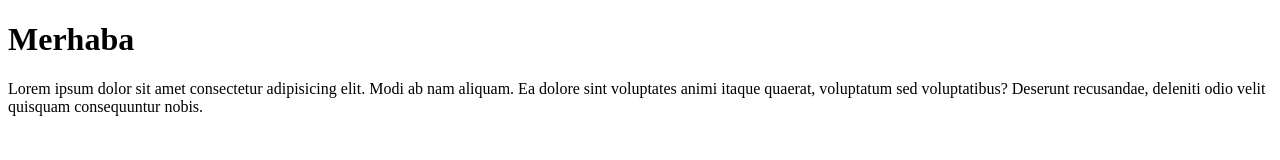
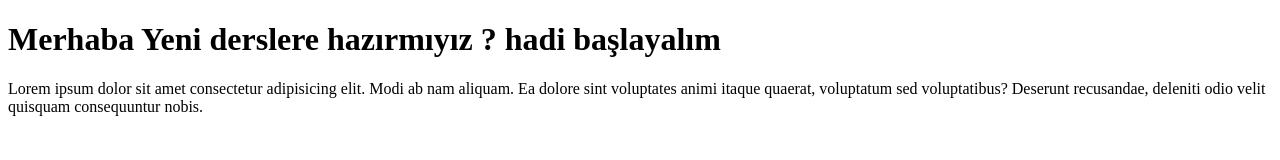
Before and after one commit to MerveSky/myfirstproject, a plain HTML site: page index.html in a window 1280 px wide. Drawn offline with Linux system fonts and the light colour scheme.

Commit message:
index dosyası eklendi

```diff
--- a/index.html
+++ b/index.html
@@ -6,7 +6,9 @@
     <title>Document</title>
 </head>
 <body>
-    <h1>Merhaba</h1>
+    <h1>Merhaba
+        Yeni derslere hazırmıyız ? hadi başlayalım
+    </h1>
     <p>Lorem ipsum dolor sit amet consectetur adipisicing elit. Modi ab nam aliquam. Ea dolore sint voluptates animi itaque quaerat, voluptatum sed voluptatibus? Deserunt recusandae, deleniti odio velit quisquam consequuntur nobis.</p>
 </body>
 </html>
```
